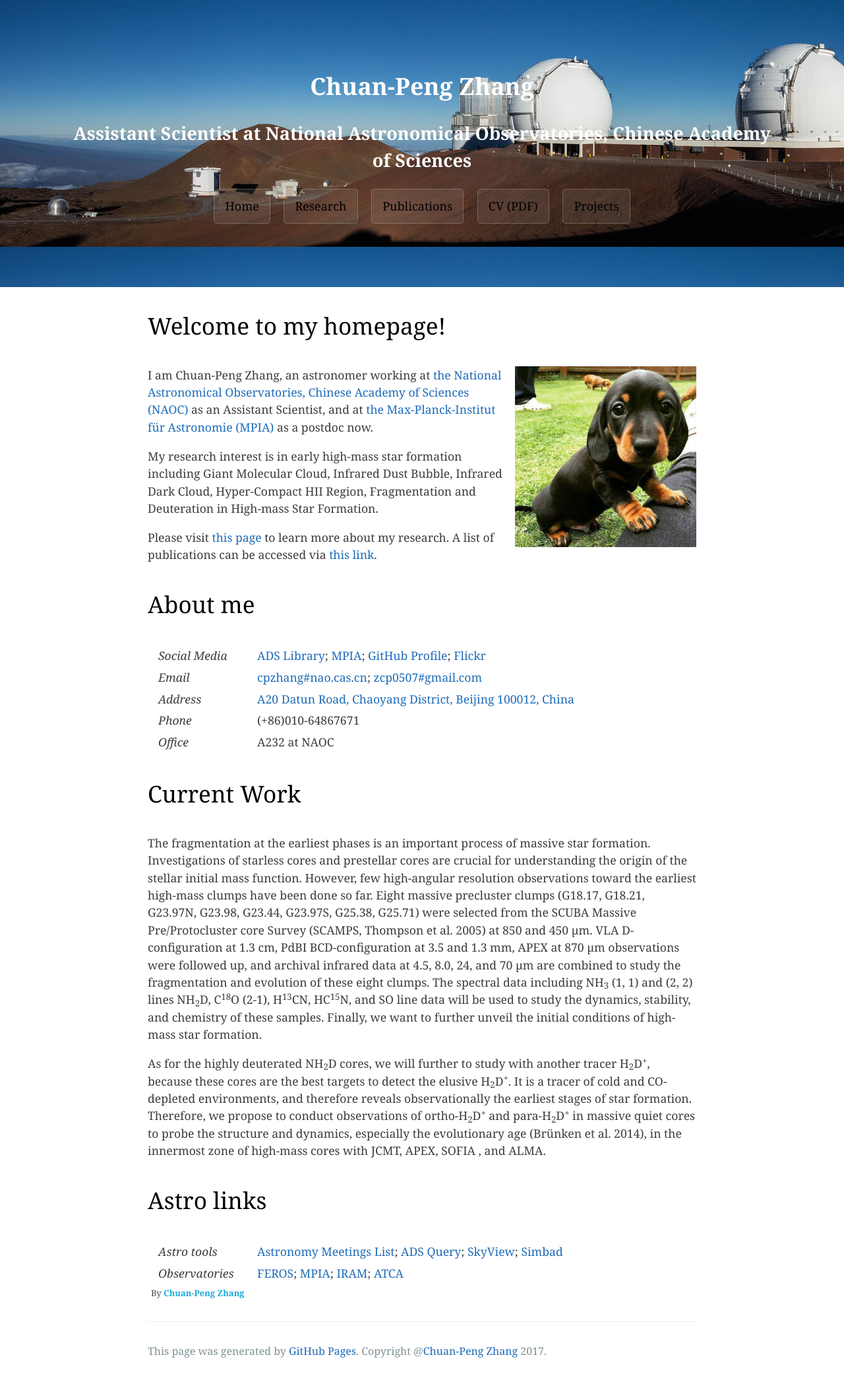
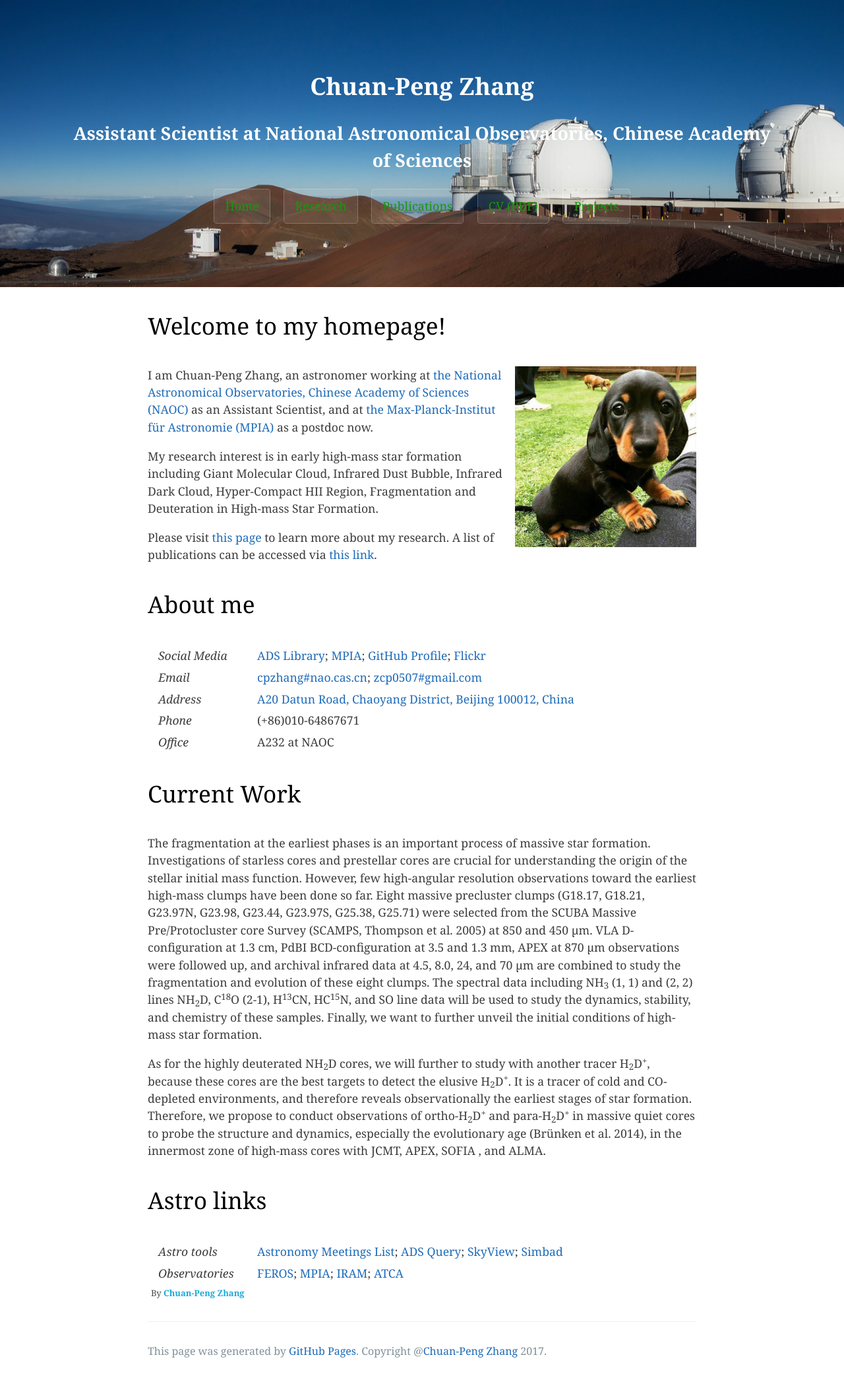
Before and after one commit to zcp521/zcp521.github.io, a Jekyll site: the page built from index.html, in a window 1280 px wide. Shown: the whole page at 66% size. Built offline with Jekyll 4.4.1, drawn with Linux system fonts in a browser that asks for light colours; the list of posts is cut into pages by our own code.

Commit message:
Initial commit

```diff
--- a/css/cayman.css
+++ b/css/cayman.css
@@ -18,7 +18,7 @@ a {
 .btn {
   display: inline-block;
   margin-bottom: 1rem;
-  color: rgba(0, 0, 0, 1);
+  color: rgba(22, 153, 10, 1);
   background-color: rgba(255, 255, 255, 0.08);
   border-color: rgba(255, 255, 255, 0.2);
   border-style: solid;
```
Also changed, not shown: img/telescope.jpg.
